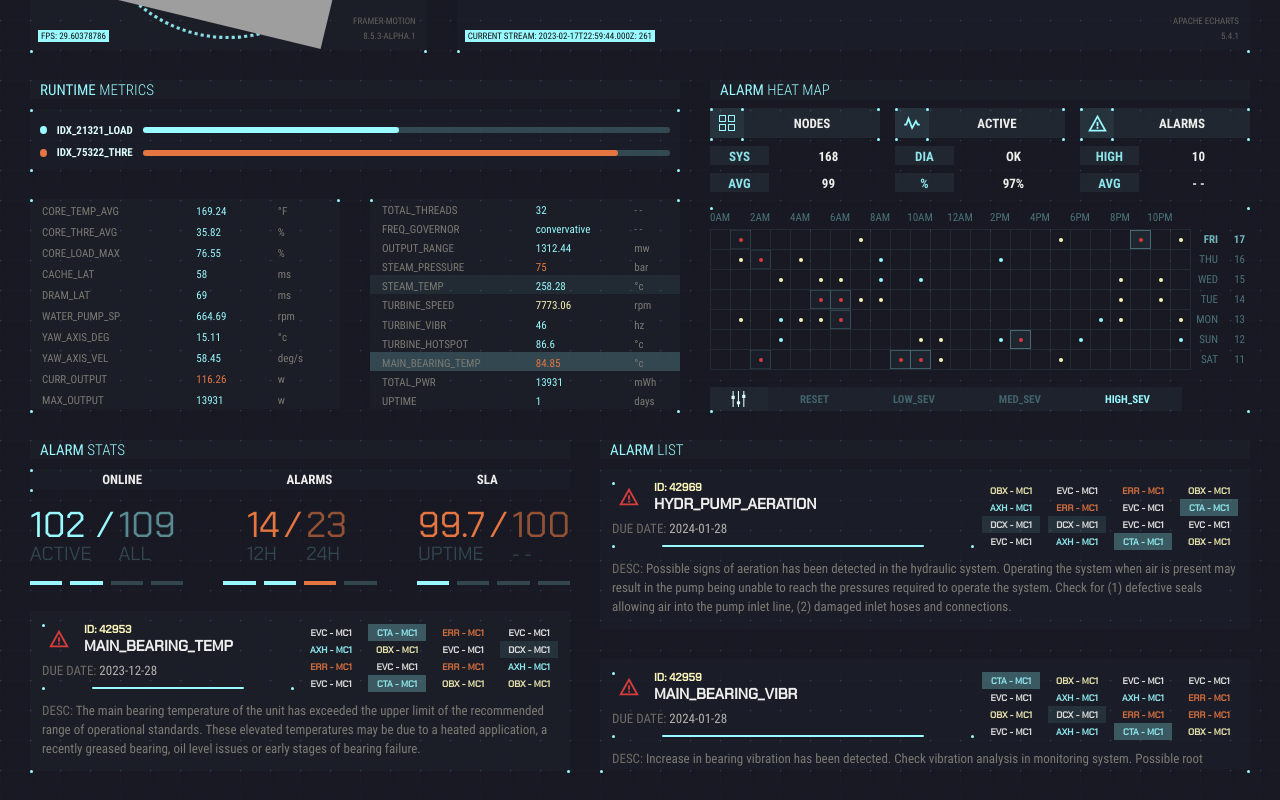
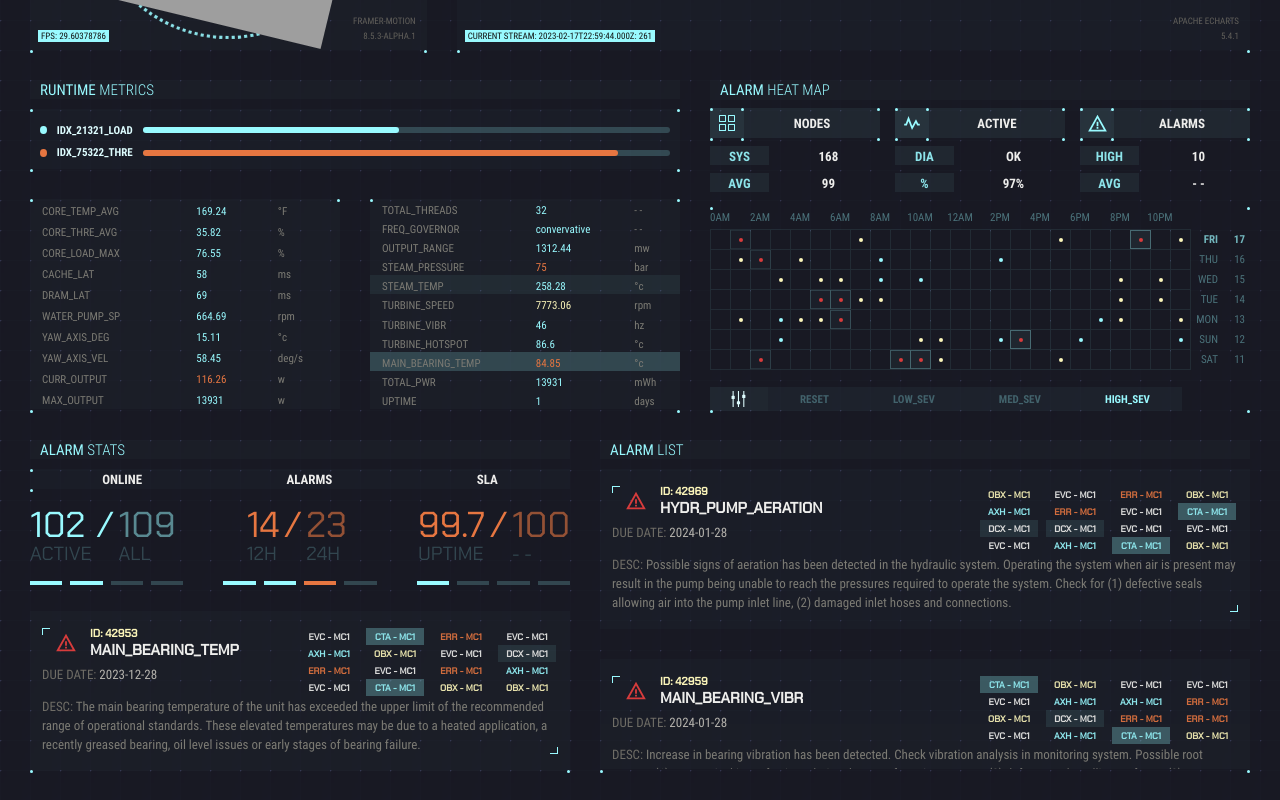
Before and after one commit to x7ci/site_project, a Next.js app: page / in a window 1280 px wide. Shown: the part 460-1260 px from the top of the page. Built offline with nearby package versions, Linux system fonts and the light colour scheme; grey boxes are pictures that could not be loaded.

Commit message:
CornerLinesBox: new component for AlarmView

```diff
--- /dev/null
+++ b/src/components/corner-lines-box.tsx
@@ -0,0 +1,163 @@
+import { type ReactNode } from 'react';
+import { styled } from 'stitches.config';
+import { type StitchesCss } from './stitches';
+
+interface Props {
+  children: ReactNode
+  topHorizontalLine?: boolean
+  bottomHorizontalLine?: boolean
+  topLeft?: boolean
+  topRight?: boolean
+  bottomLeft?: boolean
+  bottomRight?: boolean
+  css?: StitchesCss
+}
+
+const CornerLinesBox = ({ children, topHorizontalLine, bottomHorizontalLine, topLeft, topRight, bottomLeft, bottomRight, css }: Props) => {
+  return (
+    <Wrapper css={{ ...css }}>
+      <CornerLinesBoxWrapper verticalAlign="top">
+        {topHorizontalLine && (
+          <HorizontalLineWrapper>
+            <HorizontalLine />
+          </HorizontalLineWrapper>
+        )}
+        <LineSeparator>
+          <LineWrapper align="topLeft">
+            {topLeft && (
+              <>
+                <Line variant="vertical" />
+                <Line variant="horizontal" />
+              </>
+            )}
+          </LineWrapper>
+          <LineWrapper align="topRight">
+            {topRight && (
+              <>
+                <Line variant="horizontal" />
+                <Line variant="vertical" />
+              </>
+            )}
+          </LineWrapper>
+        </LineSeparator>
+      </CornerLinesBoxWrapper>
+      <CornerLinesBoxWrapper verticalAlign="bottom">
+        {bottomHorizontalLine && (
+          <HorizontalLineWrapper>
+            <HorizontalLine />
+          </HorizontalLineWrapper>
+        )}
+        <LineSeparator>
+          <LineWrapper align="bottomLeft">
+            {bottomLeft && (
+              <>
+                <Line variant="vertical" />
+                <Line variant="horizontal" />
+              </>
+            )}
+          </LineWrapper>
+          <LineWrapper align="bottomRight">
+            {bottomRight && (
+              <>
+                <Line variant="horizontal" />
+                <Line variant="vertical" />
+              </>
+            )}
+          </LineWrapper>
+        </LineSeparator>
+      </CornerLinesBoxWrapper>
+      {children}
+    </Wrapper>
+  );
+};
+
+CornerLinesBox.defaultProps = {
+  withHorizontalLine: false,
+} as Partial<Props>;
+
+const Wrapper = styled('div', {
+  // display: 'flex',
+  // flexDirection: 'column',
+  // justifyContent: 'space-between',
+  position: 'relative',
+});
+
+const CornerLinesBoxWrapper = styled('div', {
+  position: 'absolute',
+  right: 0,
+  left: 0,
+
+  variants: {
+    verticalAlign: {
+      top: {
+        top: 0,
+        bottom: 'unset',
+      },
+      bottom: {
+        top: 'unset',
+        bottom: 0,
+      }
+    }
+  }
+});
+
+const LineSeparator = styled('div', {
+  display: 'flex',
+  flexDirection: 'row',
+  justifyContent: 'space-between',
+});
+
+const LineWrapper = styled('div', {
+  display: 'flex',
+  justifyContent: 'space-between',
+
+  variants: {
+    align: {
+      topLeft: {
+        flexDirection: 'row',
+      },
+      topRight: {
+      },
+      bottomLeft: {
+        alignItems: 'end',
+      },
+      bottomRight: {
+        alignItems: 'end',
+      },
+    },
+  },
+});
+
+const Line = styled('div', {
+  '$$lineLength': '7px',
+  backgroundColor: '$cyan1',
+  variants: {
+    variant: {
+      vertical: {
+        height: '$$lineLength',
+        width: '1px',
+      },
+      horizontal: {
+        height: '1px',
+        width: '$$lineLength',
+      }
+    }
+  },
+});
+
+const HorizontalLineWrapper = styled('div', {
+  position: 'relative'
+});
+
+const HorizontalLine = styled('div', {
+  height: '1px',
+  position: 'absolute',
+  top: 0,
+  right: 50,
+  left: 50,
+  bottom: 0,
+  borderRadius: '4px',
+  backgroundColor: '$cyan1',
+});
+
+export default CornerLinesBox;
--- a/src/components/metric-comparison.tsx
+++ b/src/components/metric-comparison.tsx
@@ -51,9 +51,9 @@ const MetricComparison = ({ firstMetric, secondMetric, color }: Props) => {
         </NumberColumn>
       </InlineElement>
 
-      <InlineElement css={{ width: 5 }} />
+      <InlineElement css={{ w: 5 }} />
       <T2 size="13" color={metricColor[color].normal}>/</T2>
-      <InlineElement css={{ width: 5 }} />
+      <InlineElement css={{ w: 5 }} />
       <InlineElement>
 
         <NumberColumn onMouseEnter={() => setSecondMetricHover(true)} onMouseLeave={() => setSecondMetricHover(false)} >
--- a/src/modules/index/alarm-stats/alarm-view.tsx
+++ b/src/modules/index/alarm-stats/alarm-view.tsx
@@ -1,4 +1,4 @@
-import DottedTopBorderBox from '@/components/dotted-top-border-box';
+import CornerLinesBox from '@/components/corner-lines-box';
 import WarningIcon from '@/components/icon/warning-icon';
 import { Box, T, T2 } from '@/components/stitches';
 import { styled } from 'stitches.config';
@@ -13,14 +13,13 @@ const AlarmView = ({ alarm }: Props) => {
   return (
     <Box>
       <Wrapper>
+        <CornerLinesBox topLeft bottomRight>
           <MainDetailsWrapper>
             <AlarmInfoWrapper>
               <AlarmHeaderWrapper>
-              <DottedTopBorderBox onlyLeft>
                 <IconContainer>
                   <WarningIcon color='red1' width={22} height={22} />
                 </IconContainer>
-              </DottedTopBorderBox>
                 <AlarmTitleWrapper>
                   <T2 color="yellow1" size="4" weight="4" >ID: {alarm.id}</T2>
 
@@ -39,10 +38,7 @@ const AlarmView = ({ alarm }: Props) => {
                 </T>
               </Box>
 
-            <Box css={{ h: 8 }} />
-
-            <DottedTopBorderBox withHorizontalLine />
-
+              {/* <Box css={{ h: 8 }} /> */}
             </AlarmInfoWrapper>
 
             <AlarmViewCodeGridWrapper>
@@ -54,6 +50,7 @@ const AlarmView = ({ alarm }: Props) => {
             <T size="5" color="gray9">DESC: {' '}</T>
             <T size="5" color="gray10" >{alarm.description}</T>
           </DescriptionWrapper>
+        </CornerLinesBox>
       </Wrapper>
     </Box>
   );
@@ -67,19 +64,24 @@ const Wrapper = styled('div', {
   justifyContent: 'center',
   padding: '0px 12px 0px 12px',
   height: '160px',
+
+  transition: 'background 200ms ease-out',
+  '&:hover': {
+    background: '$cyan12',
+  }
 });
 
 const MainDetailsWrapper = styled('div', {
   display: 'flex',
   justifyContent: 'space-between',
-  gap: 8,
-  // maxHeight: '105px',
+  padding: '0px 0 0 0'
 });
 
 const AlarmHeaderWrapper = styled('div', {
   display: 'flex',
   flexDirection: 'row',
-  gap: 8,
+  // gap: 8,
+  // padding: '5px 0px 0px 0px',
 });
 
 const AlarmTitleWrapper = styled('div', {
@@ -94,11 +96,11 @@ const AlarmInfoWrapper = styled('div', {
 });
 
 const IconContainer = styled('div', {
-  width: '34px',
-  height: '30px',
   display: 'flex',
   justifyContent: 'center',
-  alignItems: 'center'
+  alignItems: 'center',
+  width: '48px',
+  height: '30px',
 });
 
 const DescriptionWrapper = styled('div', {
@@ -108,8 +110,7 @@ const DescriptionWrapper = styled('div', {
 });
 
 const AlarmViewCodeGridWrapper = styled('div', {
-  padding: '0px 0px 0px 0px',
-  // height: '90px',
+  padding: '0px 2px 0px 0px',
   display: 'flex',
   justifyContent: 'center',
   alignItems: 'center'
```
Lines whose indentation alone changed are shown as unchanged.
